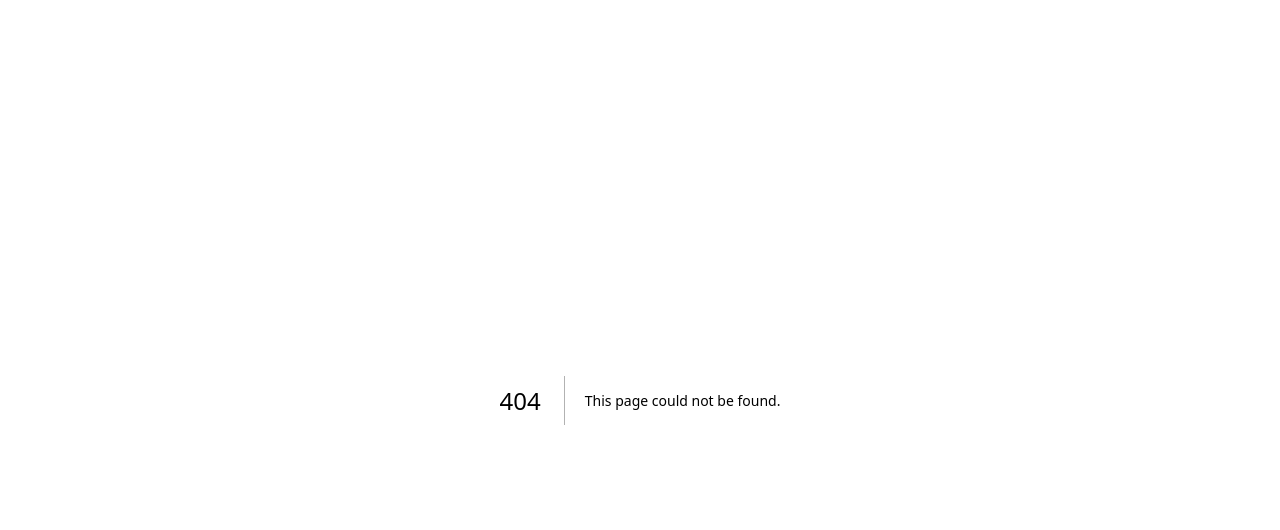
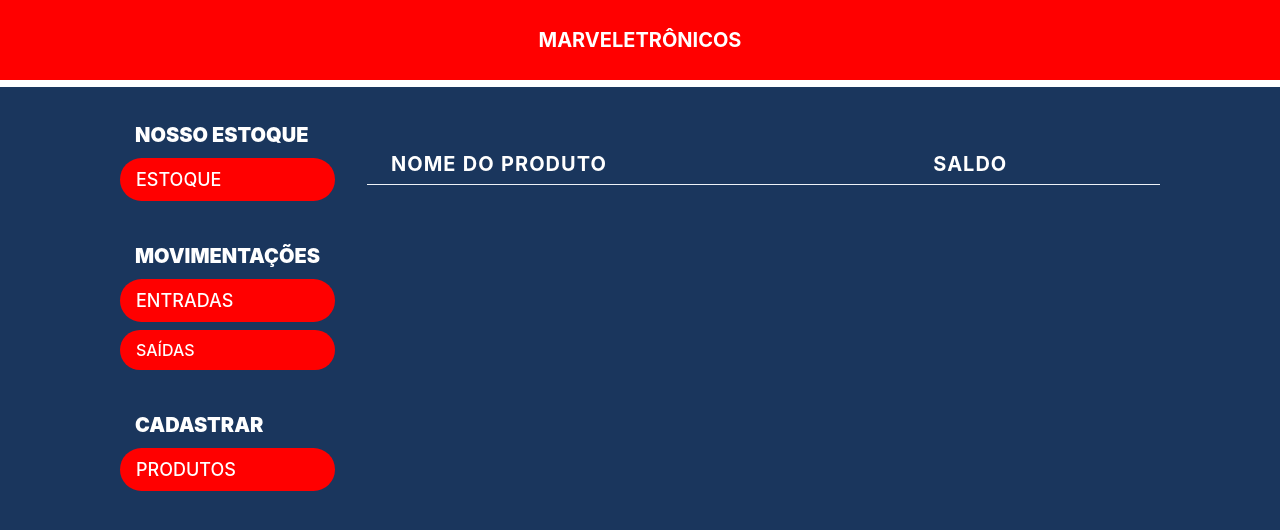
Before and after one commit to joaopedroaraujoinacio/ANALISE-E-PROJETO-DE-SISTEMA, a Next.js app: page /balance in a window 1280 px wide. Before the commit this address had no page. Shown: the top 530 px of the page. Built offline with nearby package versions, Linux system fonts and the light colour scheme.

Commit message:
Sétimo commit - saldo

```diff
--- /dev/null
+++ b/src/pages/balance.js
@@ -0,0 +1,107 @@
+import Header from "../components/Header";
+import Sidebar from "../components/Sidebar";
+import { Box, Button, Flex, Input, SimpleGrid, Table, Tbody, Td, Th, Thead, Tr } from "@chakra-ui/react";
+import React, { useEffect, useState } from "react";
+
+const Balance = () => {
+    const [listProducts, setListProducts] = useState([]);
+    const [productFiltered, setProductFiltered] = useState("");
+    const [cmbProducts, setCmbProducts] = useState([]);
+
+    const BuildBalanceArray = () => {
+        const db_stock_outputs = localStorage.getItem("db_stock_outputs")
+        ? JSON.parse(localStorage.getItem("db_stock_outputs"))
+        : [];
+
+        const db_stock_entries = localStorage.getItem("db_stock_entries")
+        ? JSON.parse(localStorage.getItem("db_stock_entries"))
+        : [];
+
+        const db_products = localStorage.getItem("db_products")
+        ? JSON.parse(localStorage.getItem("db_products"))
+        : [];
+
+        const newArray = [];
+
+        db_products.map((prod) => {
+            const entries = db_stock_entries
+                .filter((item) => item.product_id === prod.id)
+                .map ((entry) => Number(entry.amount))
+                .reduce((acc, cur) => acc + cur, 0);
+
+            const outputs = db_stock_outputs
+                .filter((item) => item.product_id === prod.id)
+                .map ((entry) => Number(entry.amount))
+                .reduce((acc, cur) => acc + cur, 0);
+
+        const total = Number(entries) - Number(outputs);
+
+        newArray.push({
+            product_id: prod.id,
+            product_name: prod.name,
+            amount: total,
+        });
+
+        setListProducts(newArray);
+        setCmbProducts(newArray);
+        });
+
+};
+
+
+    useEffect (() => {
+        BuildBalanceArray();
+    }, []);
+
+    const handleFilterProducts = () => {
+        if (!productFiltered) {
+            setListProducts(cmbProducts);
+            return;
+        }
+
+        const newArray = cmbProducts.filter(
+            (item) => item.product_id === productFiltered
+        );
+
+        setListProducts(newArray);
+    };
+
+
+    return (
+        <Flex background="#1A365D" h="100vh" flexDirection="column">
+      <Header />
+
+      <Flex color="white" width="100%" height="10vh" my="10" maxW={1120} mx="auto" px="10">
+                <Sidebar/>
+
+                <Box w="100%">
+                    <Box overflowY="auto" height="80vh">
+                        <Table mt="6">
+                            <Thead>
+                                <Tr>
+                                    <Th fontWeight="bold" color="white" fontSize="20px">
+                                        NOME DO PRODUTO
+                                    </Th>
+                                    <Th fontWeight="bold" color="white" fontSize="20px">
+                                        SALDO
+                                    </Th>
+                                </Tr>
+                            </Thead>
+                            <Tbody>
+                                {listProducts.map((item, i) => (
+                                    <Tr key={i}>
+                                        <Td color="white">{item.product_name}</Td>
+                                        <Td color="white">{item.amount}</Td>
+                                    </Tr>
+                                ))}
+                            </Tbody>
+                        </Table>
+                    </Box>
+                </Box>
+            </Flex>
+        </Flex>
+    );
+};
+
+
+export default Balance;
```
